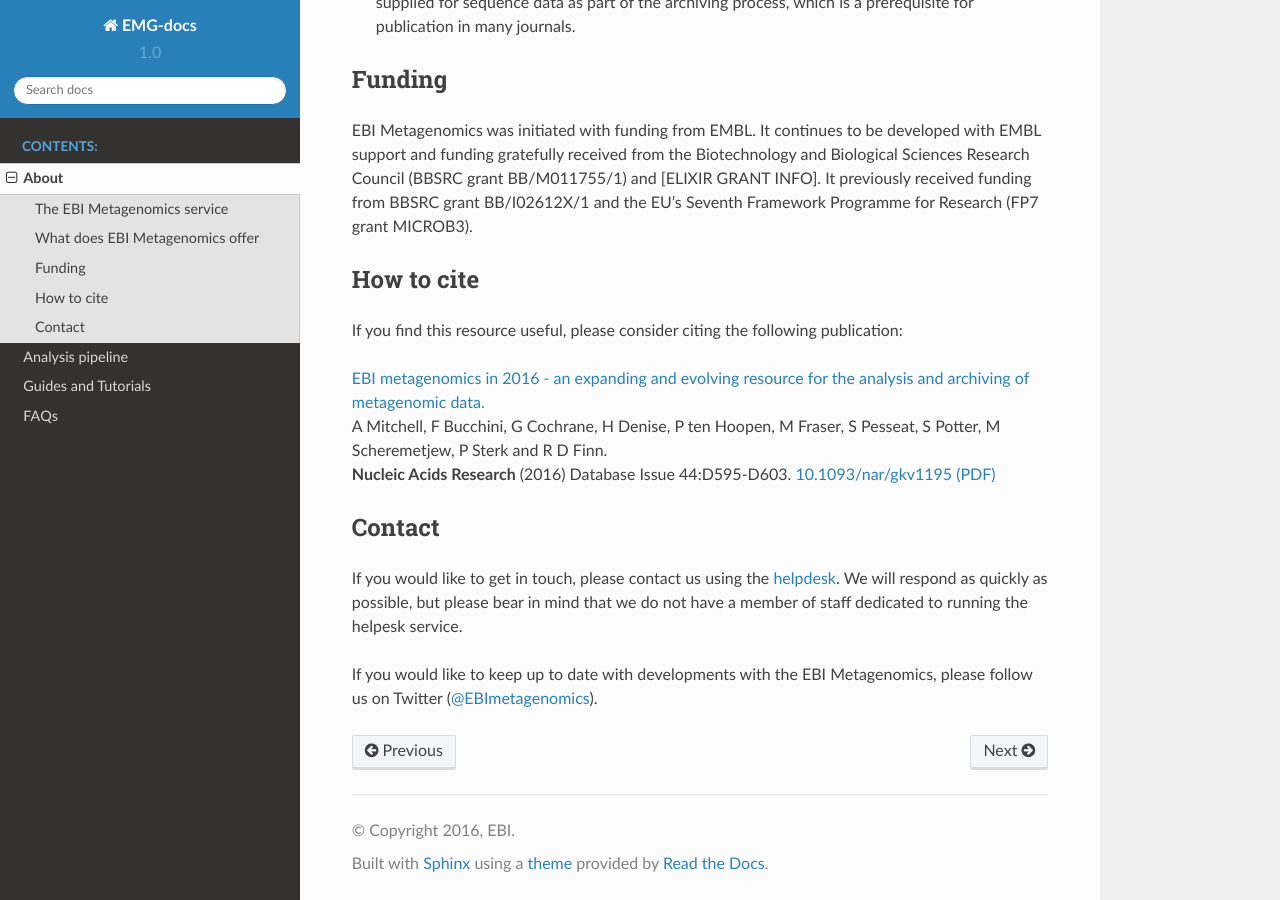
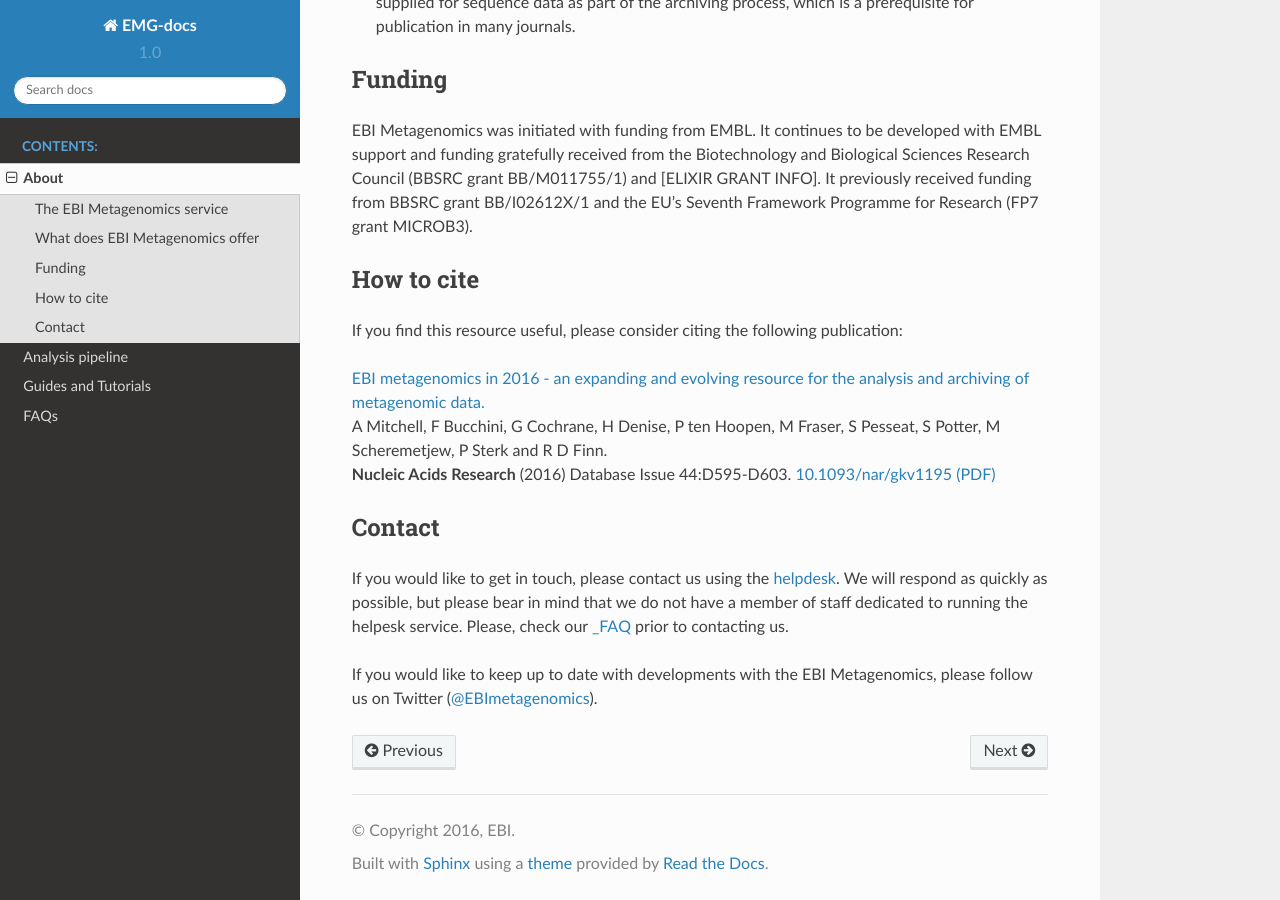
Before and after one commit to EBI-Metagenomics/EMG-docs, a Sphinx documentation site: the page built from docs/about.rst, in a window 1280 px wide and 900 px high, scrolled down 686 px. Built offline with Sphinx 7.4.7 and the Read the Docs theme 2.0.0, drawn with Linux system fonts in a browser that asks for light colours.

Commit message:
Update about.rst

```diff
--- a/docs/about.rst
+++ b/docs/about.rst
@@ -38,5 +38,6 @@
 Contact
 -------
 If you would like to get in touch, please contact us using the `helpdesk <metagenomics-help@ebi.ac.uk>`_. We will respond as quickly as possible, but please bear in mind that we do not have a member of staff dedicated to running the helpesk service.
+Please, check our `_FAQ <https://github.com/ProteinsWebTeam/EMG-docs/blob/master/docs/faqs.rst>`_ prior to contacting us.
 
 If you would like to keep up to date with developments with the EBI Metagenomics, please follow us on Twitter (`@EBImetagenomics <https://twitter.com/ebimetagenomics>`_).
```
